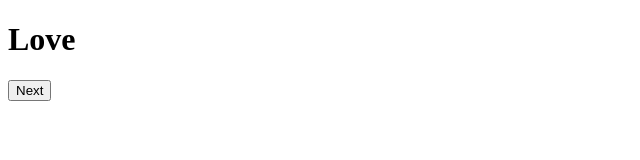
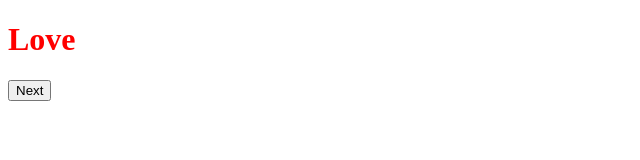
Before and after one commit to Alamin8965/surprise, a plain HTML site: page love.html in a window 1280 px wide. Shown: the whole page, without its empty margins (0-640 px from the left). Drawn offline with Linux system fonts and the light colour scheme.

Commit message:
Change h1 color to red

```diff
--- a/love.html
+++ b/love.html
@@ -2,7 +2,7 @@
 <html>
 <body>
 
-<h1>Love</h1>
+<h1 style="color: red;">Love</h1>
 
 <button onclick="goBack()">Next</button>
 
```
